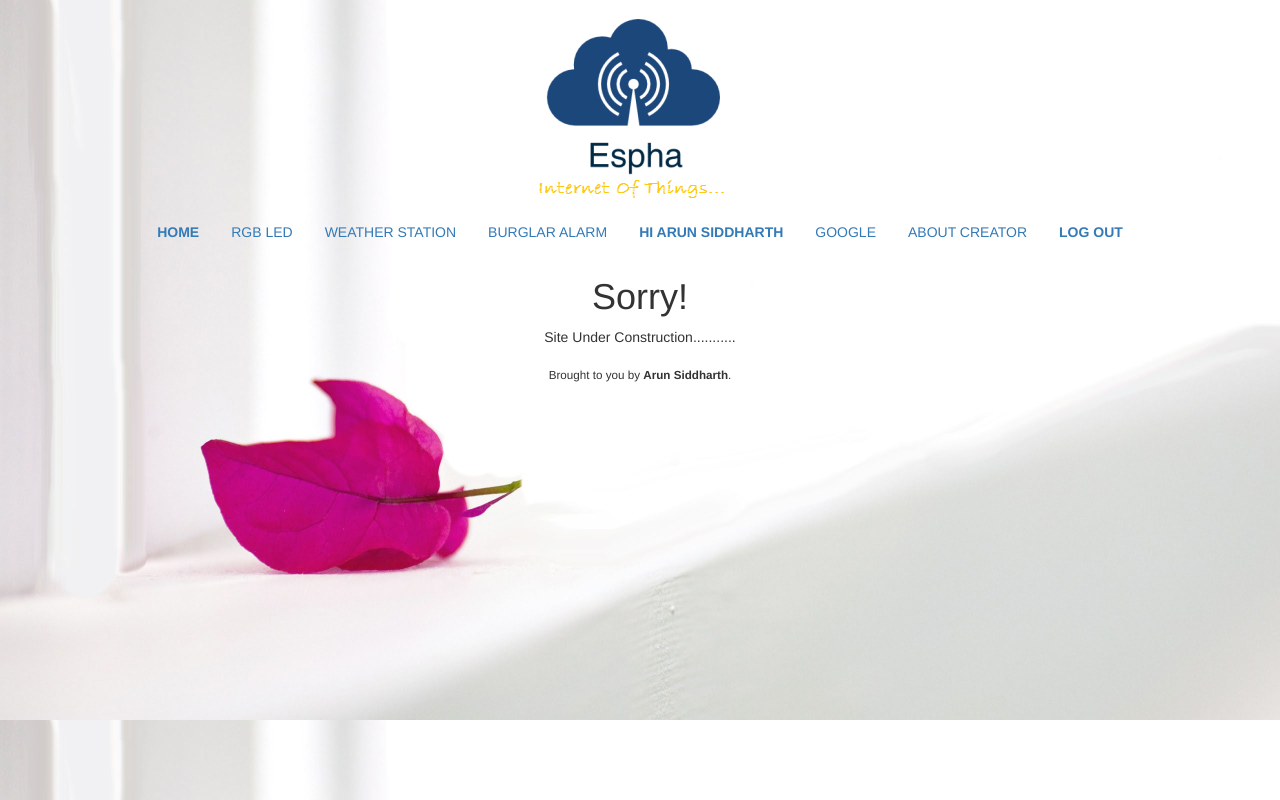
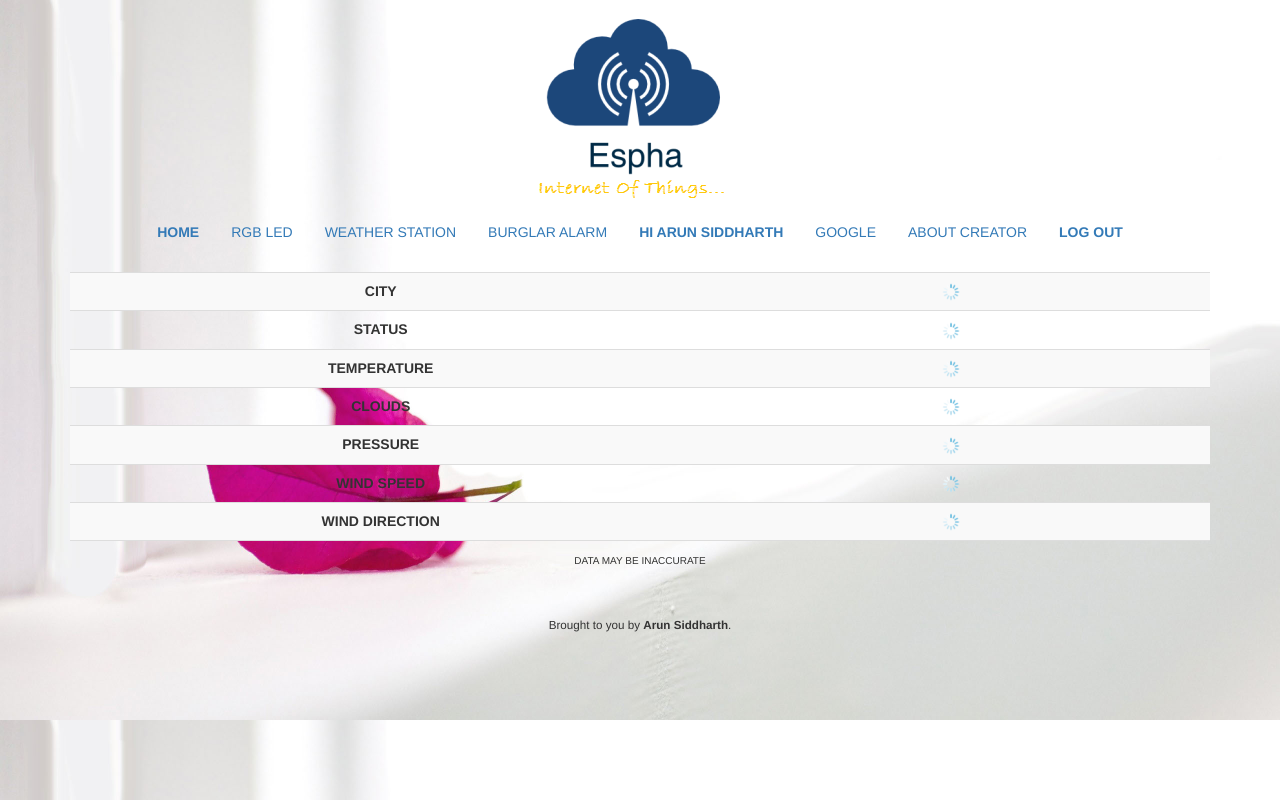
Before and after one commit to arunsiddharth/ESPHA-WEB, a PHP site: page /wstation.php in a window 1280 px wide. Run offline with PHP 8.4, Linux system fonts and the light colour scheme; a user stored in the database is signed in; data comes from the database, SQL or seed files in the repository.

Commit message:
Weather Station Added
USING API +SENSORS

```diff
--- a/public_html/js/scripts.js
+++ b/public_html/js/scripts.js
@@ -1,9 +1,4 @@
-/**
- * scripts.js
- *
- * Computer Science 50
- * Problem Set 7
- *
+/*
  * Global JavaScript, if any.
  */
 
@@ -19,3 +14,34 @@
 	}
 	return true;
 }
+
+function search(query){
+	var parameters = {
+		q: query,
+		appid: 'c94c53dccff8ed5d5e59670caedeb325'
+	};
+	$.getJSON("https://api.thingspeak.com/apps/thinghttp/send_request?api_key=NCQ5FV7CNDHHFRI3")
+	.done(function(data, textStatus, jqXHR){
+
+                        if(data.length==0){
+				//no data
+			alert("Empty");
+			}
+			else{
+				//prepare data
+				$("#name").html(data.name);
+                                $("#des").html(data.weather[0].description);
+				$("#temp").html((data.main.temp-273).toFixed(2) +' C');
+				$("#cld").html(data.clouds.all+' %');
+				$("#pres").html(data.main.pressure+' hpa');
+				$("#wind").html(data.wind.speed+' m/s');
+                                $("#winddir").html(data.wind.deg+' deg N');
+
+
+			}
+	})
+	.fail(function(jqXHR, textStatus, errorThrown){
+		//log error
+                console.log(jqXHR);
+	})
+}
--- a/public_html/wstation.php
+++ b/public_html/wstation.php
@@ -1,8 +1,6 @@
 <?php
 
-// configuration
+    // configuration
     require("../includes/config.php");
-    apologize("Site Under Construction...........");
-
-
+    render("wstationtable.php",["title"=>"Weather Station"]);
 ?>
--- a/views/header.php
+++ b/views/header.php
@@ -24,8 +24,16 @@
         <script src="/js/scripts.js"></script>
 
     </head>
+    <?php
+        if (!in_array($_SERVER["PHP_SELF"], ["/wstation.php"])){
+        echo '<body background="img/bkg.jpg" style="background-size:100%">';
+        }
+        else{
+        echo '<body background="img/bkg.jpg" style="background-size:100%" onload="javascript:search('."'Jaipur'".');">';
+        }
+    ?>
 
-    <body background="img/bkg.jpg" style="background-size:100%">
+
 
         <div class="container">
 
--- /dev/null
+++ b/views/wstationtable.php
@@ -0,0 +1,37 @@
+<div class="table-responsive" >
+	<table class="table table-striped" class="table-hover">
+    <tbody>
+      <tr>
+        <td><strong>CITY</strong></td>
+        <td><div id="name"><img src="img/load.gif" width="4%"></div></td>
+      </tr>
+      <tr>
+        <td><strong>STATUS</strong></td>
+        <td id="des"><img src="img/load.gif" width="4%"></td>
+      </tr>
+      <tr>
+        <td><strong>TEMPERATURE</strong></td>
+        <td id="temp"><img src="img/load.gif" width="4%"></td>
+      </tr>
+	  <tr>
+        <td><strong>CLOUDS</strong></td>
+        <td id="cld"><img src="img/load.gif" width="4%"></td>
+      </tr>
+	  <tr>
+        <td><strong>PRESSURE</strong></td>
+        <td id="pres"><img src="img/load.gif" width="4%"></td>
+      </tr>
+      	  <tr>
+        <td><strong>WIND SPEED</strong></td>
+        <td id="wind"><img src="img/load.gif" width="4%"></td>
+      </tr>
+       <tr>
+        <td><strong>WIND DIRECTION</strong></td>
+        <td id="winddir"><img src="img/load.gif" width="4%"></td>
+      </tr>
+      <tr>
+        <td colspan="2"><font size="1%" style="text-align:right">DATA MAY BE INACCURATE</font></td>
+      </tr>
+    </tbody>
+  </table>
+</div>
```
Also changed, not shown: public_html/img/load.gif (added).
